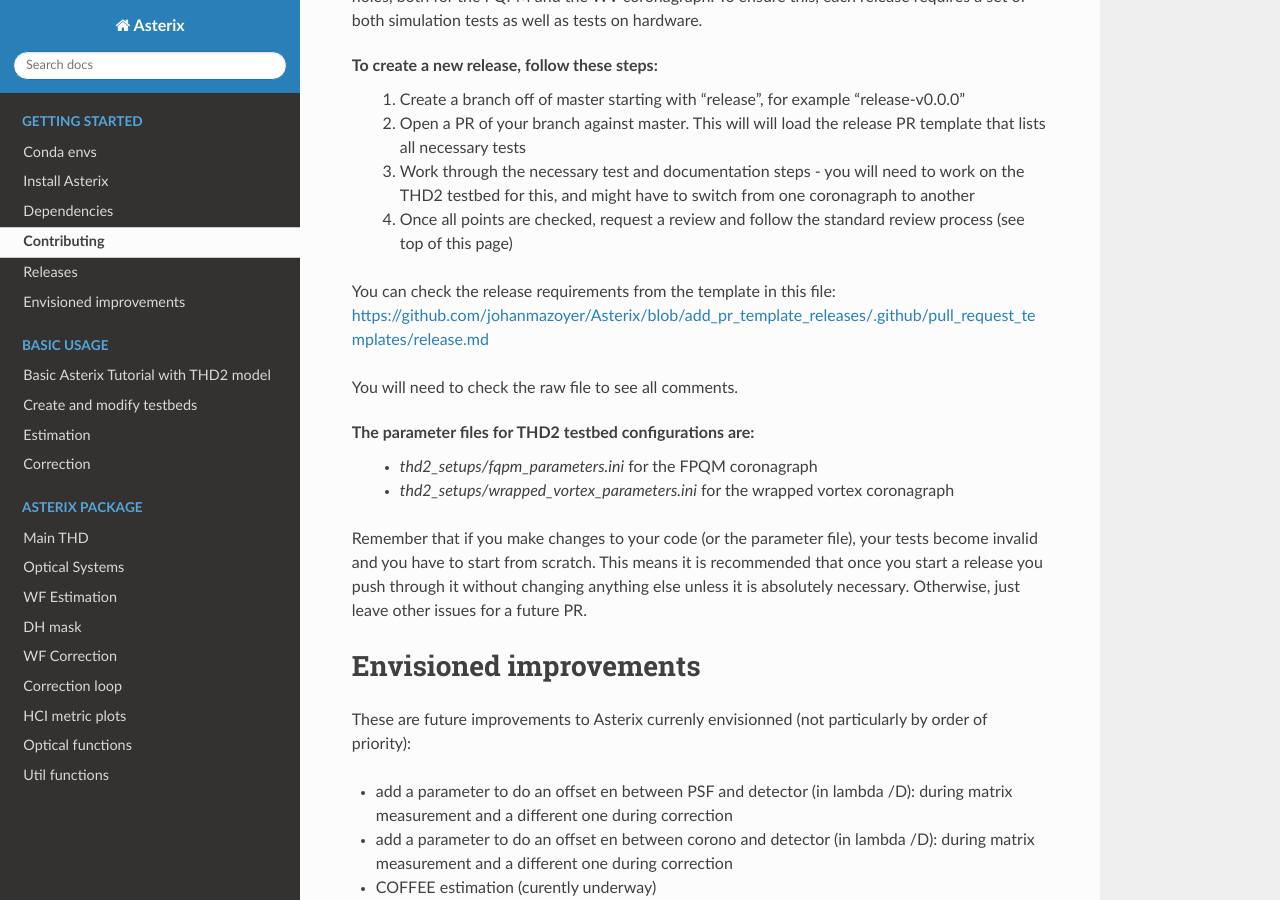
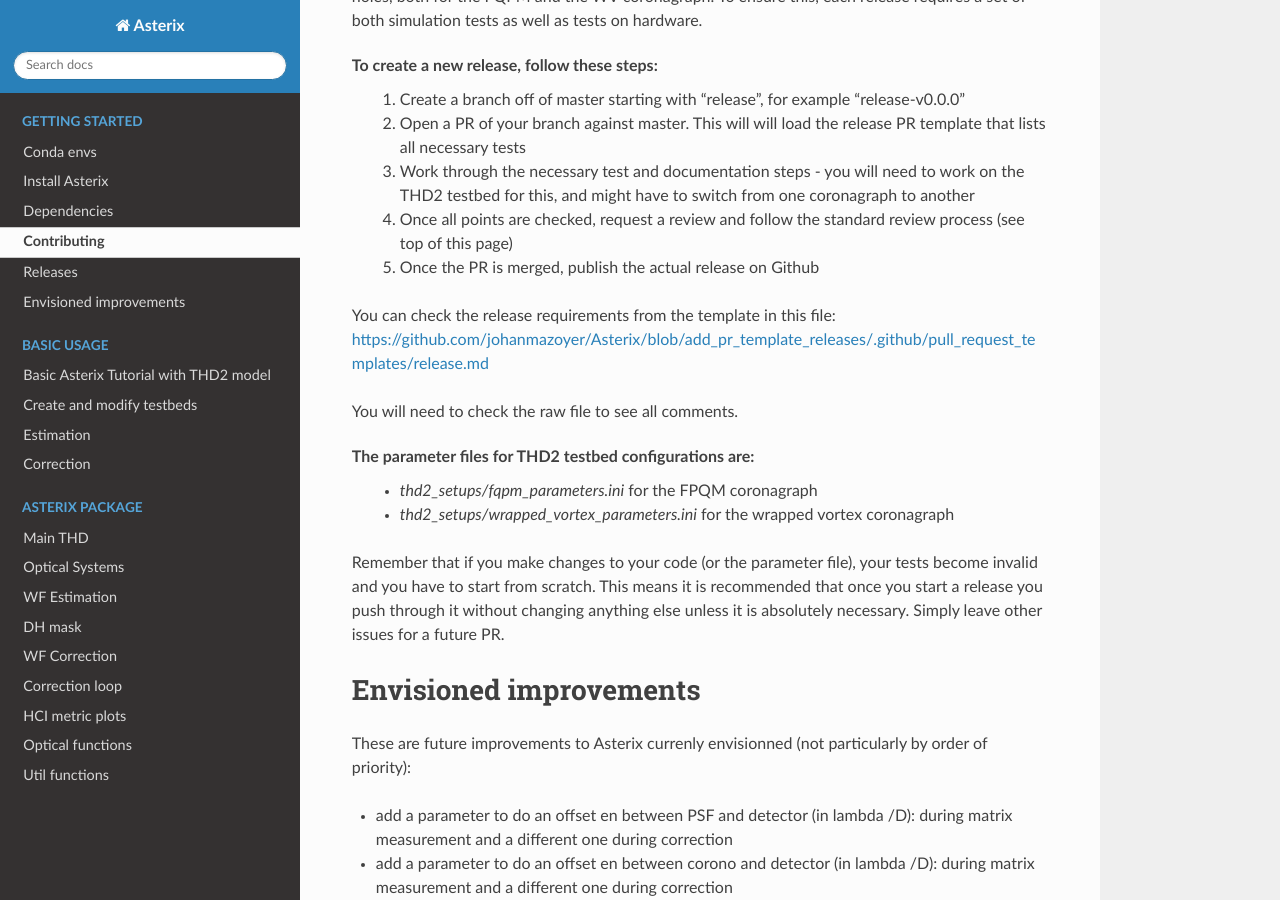
Before and after one commit to johanmazoyer/Asterix, a Sphinx documentation site: the page built from docs/todo.rst, in a window 1280 px wide and 900 px high, scrolled down 1290 px. Built offline with Sphinx 7.4.7 and the Read the Docs theme 2.0.0, drawn with Linux system fonts in a browser that asks for light colours.

Commit message:
Add actual release step to docs.

```diff
--- a/docs/todo.rst
+++ b/docs/todo.rst
@@ -59,6 +59,7 @@ To create a new release, follow these steps:
     2. Open a PR of your branch against master. This will will load the release PR template that lists all necessary tests
     3. Work through the necessary test and documentation steps - you will need to work on the THD2 testbed for this, and might have to switch from one coronagraph to another
     4. Once all points are checked, request a review and follow the standard review process (see top of this page)
+    5. Once the PR is merged, publish the actual release on Github
 
 You can check the release requirements from the template in this file:
 https://github.com/johanmazoyer/Asterix/blob/add_pr_template_releases/.github/pull_request_templates/release.md
@@ -71,7 +72,7 @@ The parameter files for THD2 testbed configurations are:
 
 Remember that if you make changes to your code (or the parameter file), your tests become invalid and you have to start from scratch.
 This means it is recommended that once you start a release you push through it without changing anything else unless it
-is absolutely necessary. Otherwise, just leave other issues for a future PR.
+is absolutely necessary. Simply leave other issues for a future PR.
 
 Envisioned improvements
 -------------------------
```
